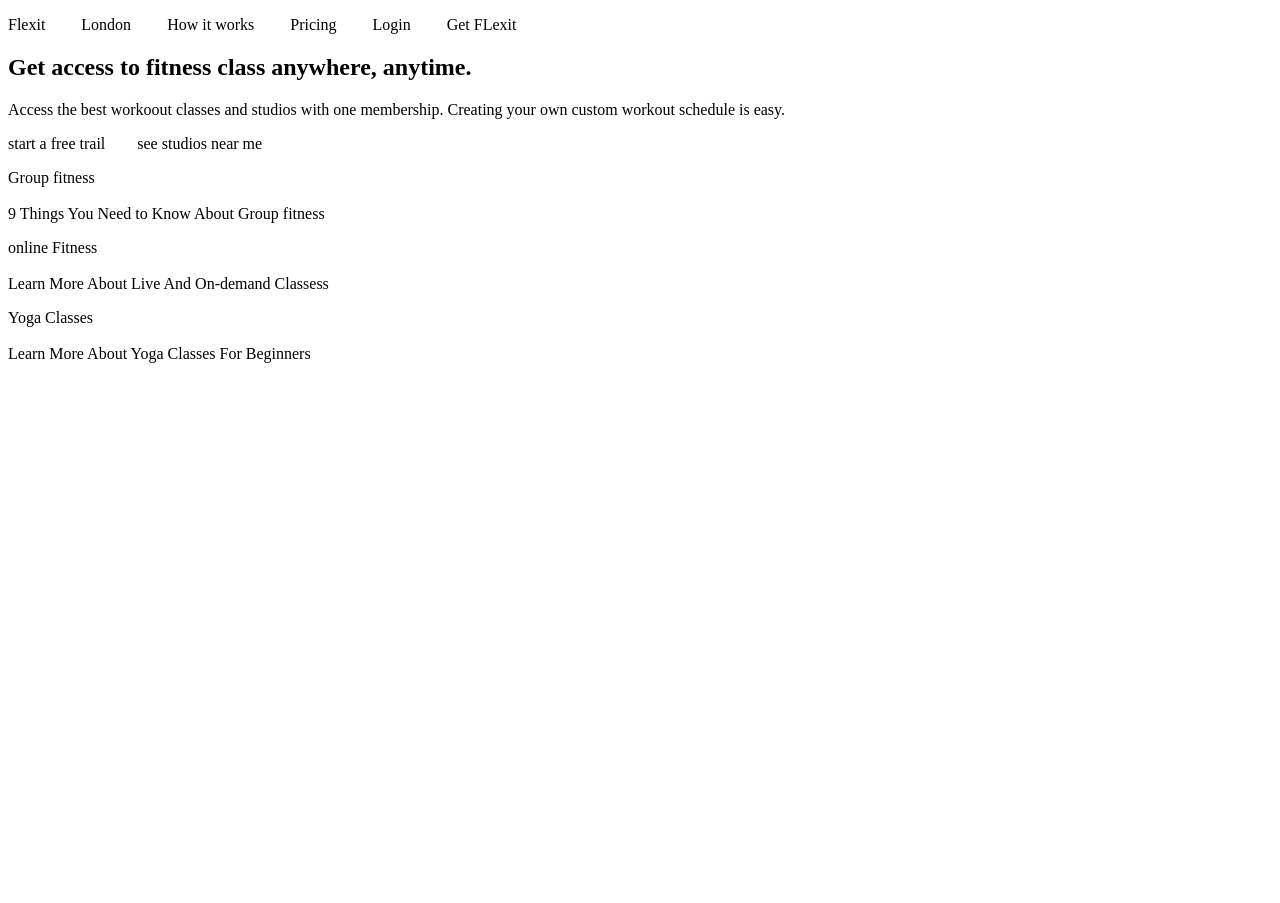
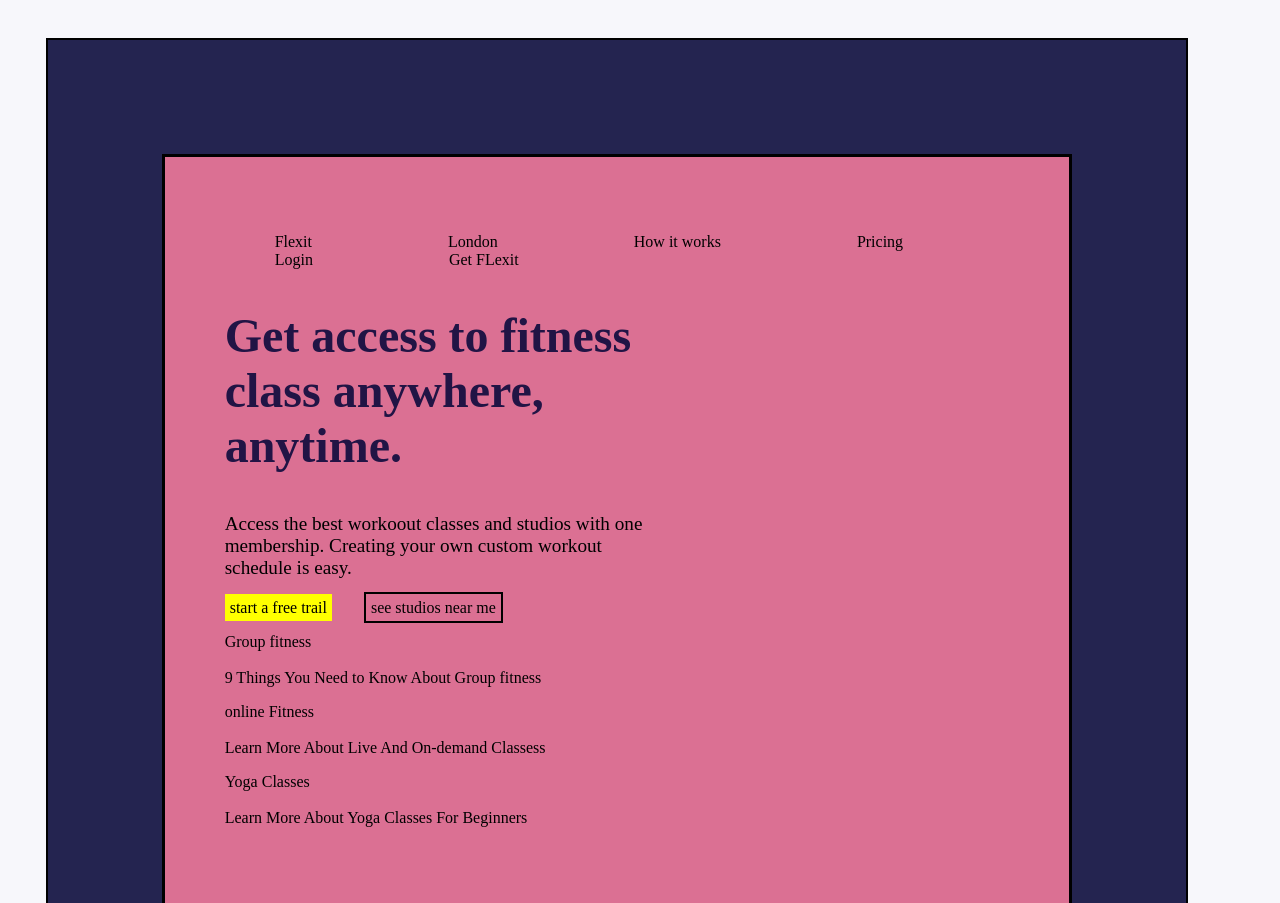
Before and after one commit to Wangesha-Agnes/Flow-test, a plain HTML site: page index.html in a window 1280 px wide. Shown: the top 903 px of the page. Before the commit the page ends 800 px from the top, so only its background shows below. Drawn offline with Linux system fonts and the light colour scheme.

Commit message:
changes in style

```diff
--- a/index.html
+++ b/index.html
@@ -4,40 +4,43 @@
     <meta charset="UTF-8">
     <meta name="viewport" content="width=device-width, initial-scale=1.0">
     <title>Document</title>
+    <link rel="stylesheet" href="style.css">
 </head>
 <body>
-<div>
+<div class="container">
+  <div class="container2">
+  <div>
  <p>
-   <span> Flexit</span> &nbsp; &nbsp; &nbsp; &nbsp;
+   <span class="box"> Flexit</span> &nbsp; &nbsp; &nbsp; &nbsp;
 
-   <span> London </span>  &nbsp; &nbsp; &nbsp; &nbsp;
+   <span class="box"> London </span>  &nbsp; &nbsp; &nbsp; &nbsp;
 
-   <span> How it works </span> &nbsp; &nbsp; &nbsp; &nbsp;
+   <span class="box"> How it works </span> &nbsp; &nbsp; &nbsp; &nbsp;
 
-   <span> Pricing </span> &nbsp; &nbsp; &nbsp; &nbsp;
+   <span class="box"> Pricing </span> &nbsp; &nbsp; &nbsp; &nbsp;
 
-   <span> Login </span> &nbsp; &nbsp; &nbsp; &nbsp;
+   <span class="box"> Login </span> &nbsp; &nbsp; &nbsp; &nbsp;
 
-   <span> Get FLexit </span> &nbsp; &nbsp; &nbsp; &nbsp;
+   <span class="box"> Get FLexit </span> &nbsp; &nbsp; &nbsp; &nbsp;
   </p>
- </div>
+</div>
 
 <div class="heading">
   <p>
-    <h2> <b>  Get access to fitness class anywhere, anytime.  </b> </h2>
+    <h2> <b>  Get access to fitness <br/> class anywhere,<br/> anytime.  </b> </h2>
   </p>
 </div>
 
-<div>
+<div class="text">
     <p>
-        Access the best workoout classes and studios with one membership. Creating your own custom workout schedule is easy.
+        Access the best workoout classes and studios with one<br/> membership. Creating your own custom workout<br/> schedule is easy.
     </p>
 </div>
 
 <div class="span">
   <p>
-    <span> start a free trail</span>&nbsp; &nbsp; &nbsp; &nbsp;
-    <span> see studios near me</span>
+    <span class="button1"> start a free trail</span>&nbsp; &nbsp; &nbsp; &nbsp;
+    <span class="button2"> see studios near me</span>
   </p>
 </div>
 
@@ -58,6 +61,8 @@
     </p>
 
 </p>
+  </div>
+</div>
 </div>
 </body>
 </html>
--- a/style.css
+++ b/style.css
@@ -0,0 +1,40 @@
+.container{
+padding: 8px, 20px ;
+border: solid 2px black;
+margin: 3%;
+background-color: rgba(7, 7, 58, 0.877);
+width: 90%
+}
+body{
+    font-style: normal;
+    background-color: rgba(245, 245, 250, 0.774);
+
+}
+.box{
+
+    padding: 50px;
+    gap: 20px;
+    /* border-radius: 12px; */
+}
+.container2{
+    background-color: palevioletred;
+    padding: 60px;
+    border: solid ;
+    margin: 10%;
+}
+.heading{
+    color: rgba(7, 7, 58, 0.877);
+    font-size: xx-large;
+}
+.text{
+    font-size: larger;
+
+}
+ .button1{
+    background-color: yellow;
+    padding: 5px;
+ }
+ .button2{
+    border: solid 2px;
+    padding: 5px;
+ }
```
